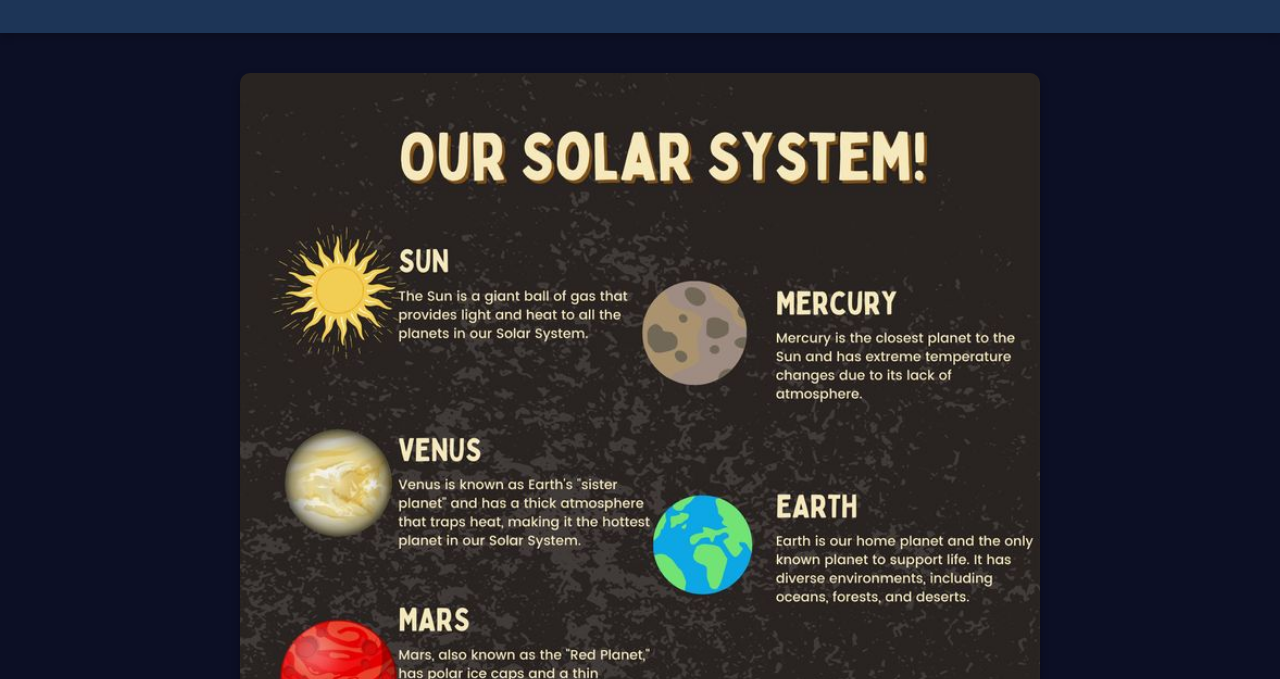
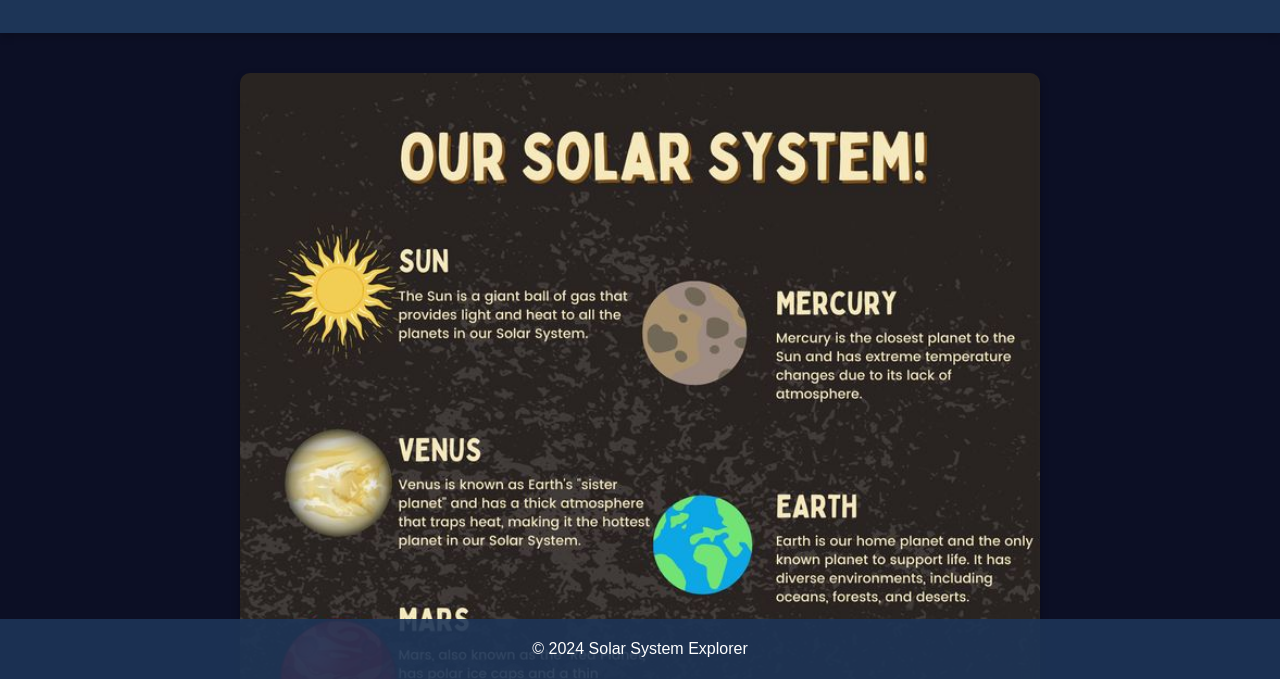
Before and after one commit to chraietrayen/systeme-solaire, a plain HTML site: page news.html in a window 1280 px wide. Shown: the part 121-800 px from the top of the page. Drawn offline with Linux system fonts and the light colour scheme.

Commit message:
modification footer

```diff
--- a/news.html
+++ b/news.html
@@ -129,7 +129,19 @@
       margin-bottom: 20px;
       box-shadow: 0 4px 8px rgba(0, 0, 0, 0.3);
     }
-
+    footer {
+  background-color: rgba(29, 53, 87, 0.9);
+  text-align: center;
+  display: flex;
+  justify-content: center;
+  align-items: center;
+  padding: 5px;
+  position: fixed;
+  bottom: 0;
+  left: 0; /* Ajouté pour éviter tout décalage */
+  width: 100%; /* S'assure que le footer occupe toute la largeur */
+  box-sizing: border-box; /* Évite tout dépassement dû au padding */
+}
     @keyframes fadeIn {
       from { opacity: 0; }
       to { opacity: 1; }
@@ -229,3 +241,6 @@
           <source src="videos/Neptune 101  National Geographic.mp4" type="video/mp4">
           Your browser does not support the video tag.
         </video>
+        <footer>
+          <p>&copy; 2024 Solar System Explorer</p>
+        </footer>
```
Also changed, not shown: planets.html (+1 -1 lines), quiz.html (+4 -1 lines).
